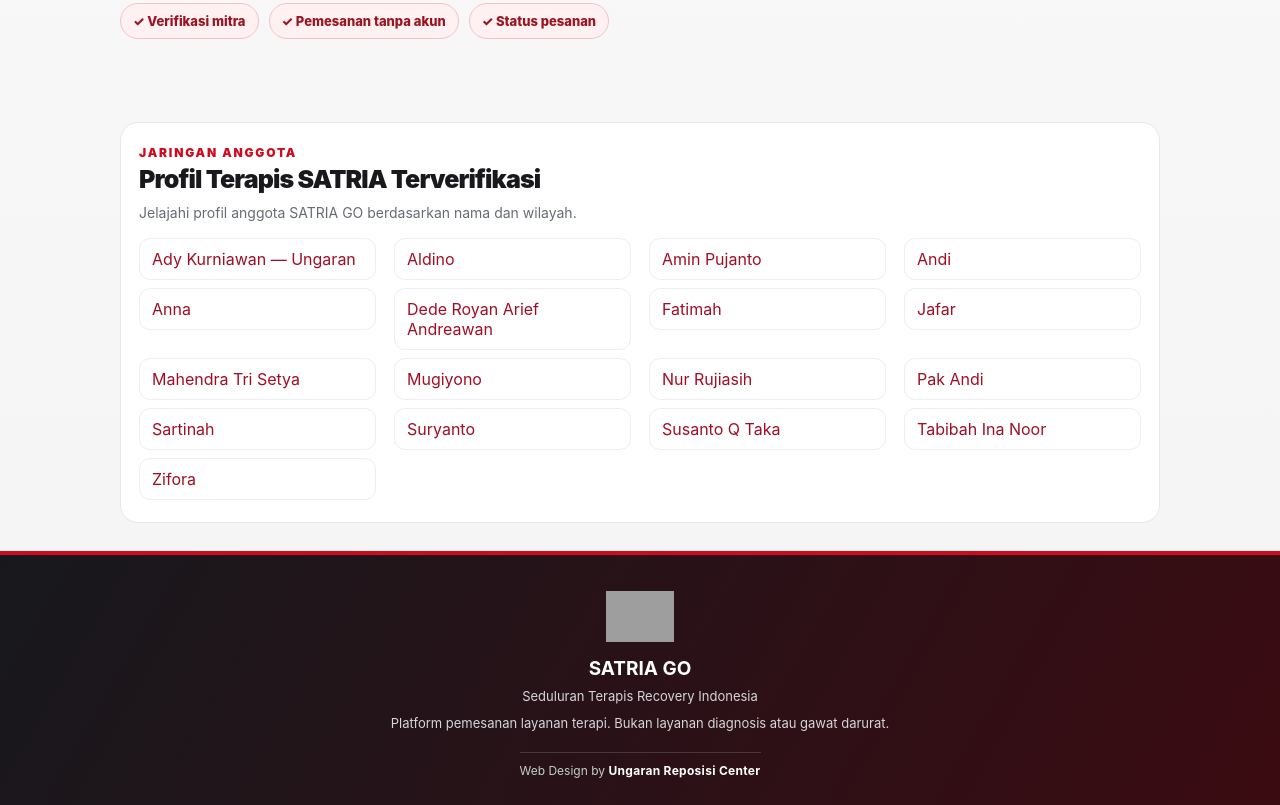
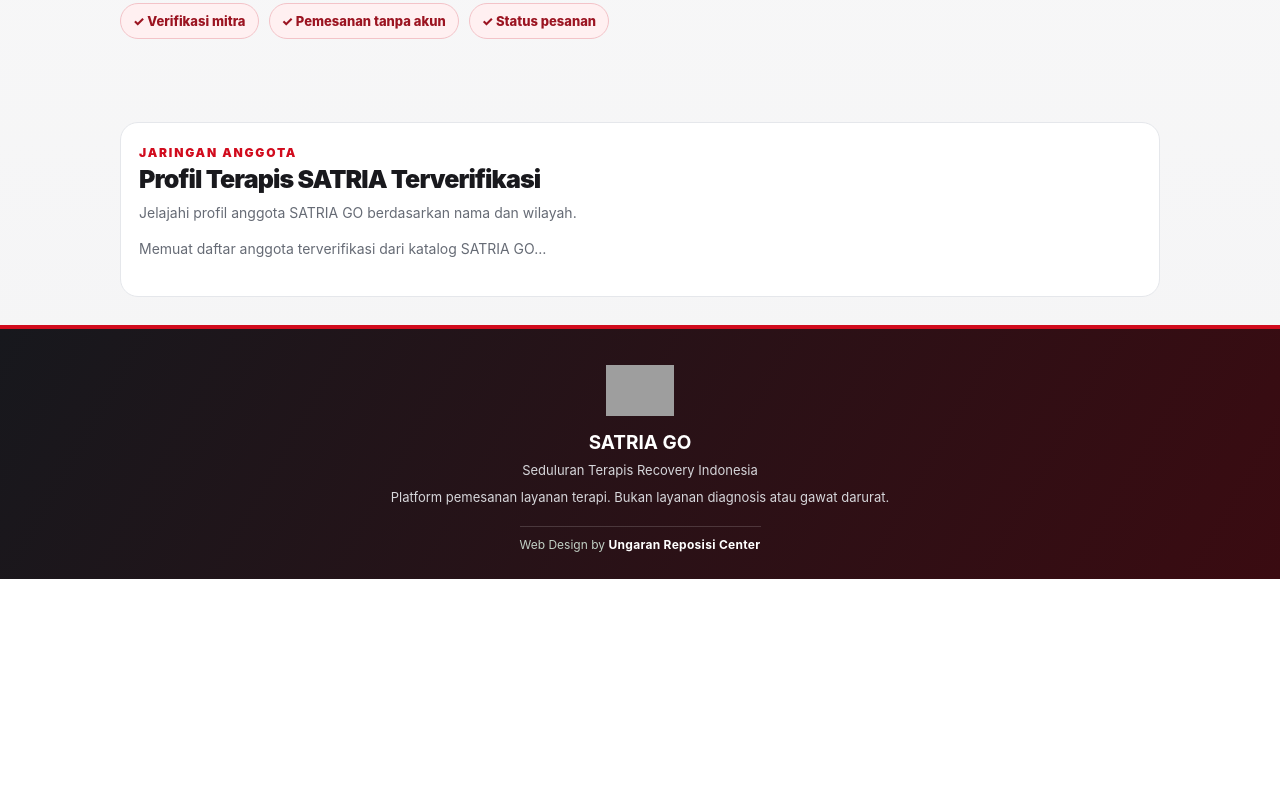
Before and after one commit to abuaqila007-gif/SATRIA-GO, a plain HTML site: page index.html in a window 1280 px wide. Shown: the part 3776-4581 px from the top of the page. After the commit the page ends 4355 px from the top, so only its background shows below. Drawn offline with nearby package versions, Linux system fonts and the light colour scheme; no server answers; grey boxes are pictures that could not be loaded.

Commit message:
Replace stale static therapist directory with live catalog container

```diff
--- a/index.html
+++ b/index.html
@@ -184,25 +184,8 @@
     <div class="eyebrow dark">JARINGAN ANGGOTA</div>
     <h2 id="satria-seo-directory-title">Profil Terapis SATRIA Terverifikasi</h2>
     <p class="small-muted">Jelajahi profil anggota SATRIA GO berdasarkan nama dan wilayah.</p>
-    <ul>
-      <li><a href="/terapis/ady-kurniawan-2">Ady Kurniawan — Ungaran</a></li>
-      <li><a href="/terapis/aldino-17">Aldino</a></li>
-      <li><a href="/terapis/amin-pujanto-36">Amin Pujanto</a></li>
-      <li><a href="/terapis/andi-1">Andi</a></li>
-      <li><a href="/terapis/anna-38">Anna</a></li>
-      <li><a href="/terapis/dede-royan-arief-andreawan-29">Dede Royan Arief Andreawan</a></li>
-      <li><a href="/terapis/fatimah-21">Fatimah</a></li>
-      <li><a href="/terapis/jafar-8">Jafar</a></li>
-      <li><a href="/terapis/mahendra-tri-setya-14">Mahendra Tri Setya</a></li>
-      <li><a href="/terapis/mugiyono-6">Mugiyono</a></li>
-      <li><a href="/terapis/nur-rujiasih-40">Nur Rujiasih</a></li>
-      <li><a href="/terapis/pak-andi-34">Pak Andi</a></li>
-      <li><a href="/terapis/sartinah-5">Sartinah</a></li>
-      <li><a href="/terapis/suryanto-39">Suryanto</a></li>
-      <li><a href="/terapis/susanto-q-taka-35">Susanto Q Taka</a></li>
-      <li><a href="/terapis/tabibah-ina-noor-18">Tabibah Ina Noor</a></li>
-      <li><a href="/terapis/zifora-20">Zifora</a></li>
-    </ul>
+    <p id="seoDirectoryStatus" class="small-muted">Memuat daftar anggota terverifikasi dari katalog SATRIA GO…</p>
+    <div id="seoDirectoryGroups"></div>
   </section>
   <style>
     .satria-seo-directory{max-width:1100px;margin:28px auto;padding:22px 18px;border:1px solid #e5e7eb;border-radius:18px;background:#fff}
@@ -211,6 +194,7 @@
     .satria-seo-directory ul{display:grid;grid-template-columns:repeat(auto-fit,minmax(220px,1fr));gap:8px 18px;list-style:none;padding:0;margin:0}
     .satria-seo-directory a{display:block;padding:10px 12px;border:1px solid #eceef1;border-radius:11px;color:#a10e24;text-decoration:none}
     .satria-seo-directory a:hover{text-decoration:underline;background:#fff8f8}
+    .seo-province-group{margin:18px 0}.seo-province-group h3{margin:0 0 10px;color:#a10e24}.seo-city-group{margin:12px 0 16px 10px}.seo-city-group h4{margin:0 0 8px;color:#343943;font-size:15px}.seo-city-group ul{display:grid;grid-template-columns:repeat(auto-fit,minmax(220px,1fr));gap:8px 18px;list-style:none;padding:0;margin:0}
   </style>
 
 </main>
```
